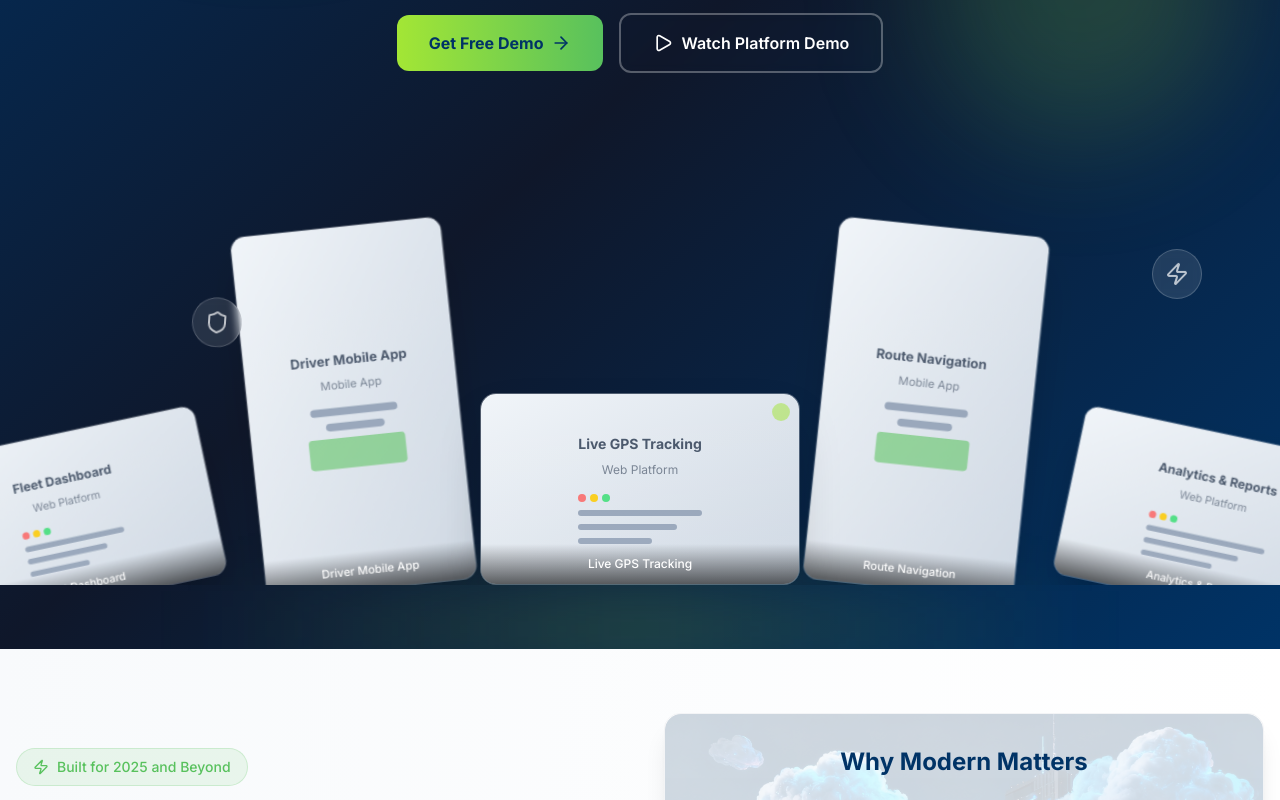
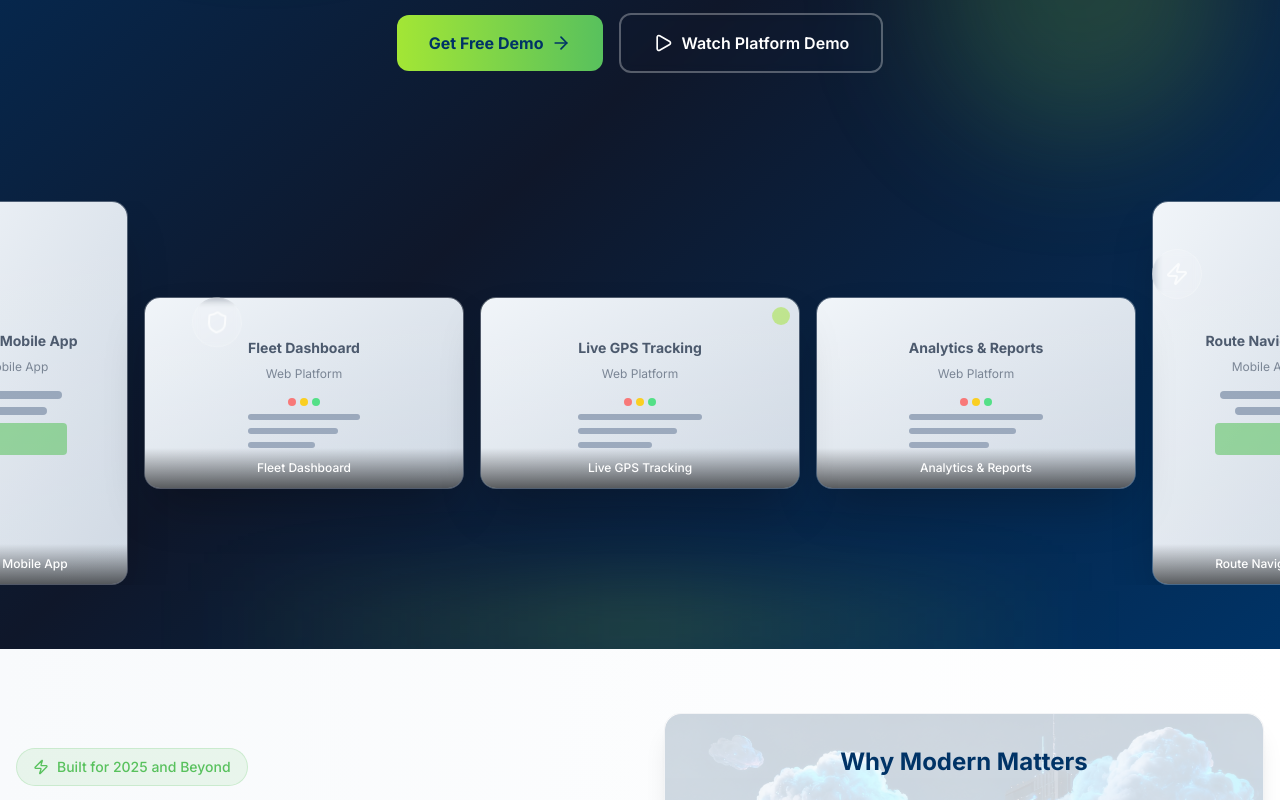
Before and after one commit to Bahareh-Esteki/fleetinfinity, a Next.js app: page / in a window 1280 px wide. Shown: the part 493-1293 px from the top of the page. Built offline with nearby package versions, Linux system fonts and the light colour scheme.

Commit message:
homepage building

```diff
--- a/app/components/HeroSection.js
+++ b/app/components/HeroSection.js
@@ -17,19 +17,19 @@ const ModernHero = () => {
     return () => window.removeEventListener("mousemove", handleMouseMove);
   }, []);
 
-  // Platform screenshots - 5 cards like in the reference image
+  // Platform screenshots - 5 cards in straight line
   const platformScreenshots = [
     {
       id: 1,
+      type: "mobile",
+      title: "Driver Mobile App",
+      src: "/images/screenshots/mobile-driver.png",
+    },
+    {
+      id: 2,
       type: "web",
       title: "Fleet Dashboard",
       src: "/images/screenshots/dashboard-overview.png",
-    },
-    {
-      id: 2,
-      type: "mobile",
-      title: "Driver Mobile App",
-      src: "/images/screenshots/mobile-driver.png",
     },
     {
       id: 3,
@@ -39,15 +39,15 @@ const ModernHero = () => {
     },
     {
       id: 4,
+      type: "web",
+      title: "Analytics & Reports",
+      src: "/images/screenshots/analytics-dashboard.png",
+    },
+    {
+      id: 5,
       type: "mobile",
       title: "Route Navigation",
       src: "/images/screenshots/mobile-navigation.png",
-    },
-    {
-      id: 5,
-      type: "web",
-      title: "Analytics & Reports",
-      src: "/images/screenshots/analytics-dashboard.png",
     },
   ];
 
@@ -202,20 +202,30 @@ const ModernHero = () => {
         </motion.div>
       </div>
 
-      {/* Large Screenshot Showcase - Similar to reference image */}
+      {/* Straight Line Screenshot Showcase */}
       <motion.div
         className="relative w-full mt-8 pb-16"
         initial={{ opacity: 0, y: 60 }}
         animate={{ opacity: 1, y: 0 }}
         transition={{ delay: 1, duration: 1 }}
       >
-        <div className="flex justify-center items-end gap-4 px-4 overflow-x-auto">
+        <div className="flex justify-center items-center gap-4 px-4 overflow-x-auto">
           {platformScreenshots.map((screenshot, index) => {
             const isMobile = screenshot.type === "mobile";
-            // Create curved arrangement
-            const rotation = (index - 2) * 6; // Reduced rotation for subtler effect
-            const yOffset = Math.abs(index - 2) * 15; // Creates gentle curve
-            const scale = 1 - Math.abs(index - 2) * 0.05; // Minimal size variation
+            const isMiddle = index === 2; // Middle card (index 2)
+
+            // Calculate rotation: middle = 0°, sides tilt away
+            let rotation = 0;
+            if (index < 2) {
+              // Left cards tilt left (negative rotation)
+              rotation = (2 - index) * -12; // -12° for far left, -24° for second from left
+            } else if (index > 2) {
+              // Right cards tilt right (positive rotation)
+              rotation = (index - 2) * 12; // 12° for first right, 24° for far right
+            }
+
+            // Z-index: middle card highest, decreasing towards edges
+            const zIndex = 5 - Math.abs(index - 2);
 
             return (
               <motion.div
@@ -226,16 +236,13 @@ const ModernHero = () => {
                     : "w-64 h-40 md:w-80 md:h-48"
                 } rounded-2xl overflow-hidden shadow-2xl border border-white/20 backdrop-blur-sm bg-white/10 flex-shrink-0`}
                 style={{
-                  transform: `rotate(${rotation}deg) translateY(${yOffset}px) scale(${scale})`,
-                  zIndex: 5 - Math.abs(index - 2),
+                  transform: `rotateY(${rotation}deg)`,
+                  zIndex: zIndex,
+                  transformStyle: "preserve-3d",
                 }}
-                whileHover={{
-                  scale: scale + 0.05,
-                  rotate: rotation * 0.3,
-                  y: -20,
-                  zIndex: 10,
-                  transition: { duration: 0.3 },
-                }}
+                initial={{ opacity: 0, y: 50 }}
+                animate={{ opacity: 1, y: 0 }}
+                transition={{ delay: 1.2 + index * 0.1, duration: 0.6 }}
               >
                 {/* Placeholder for screenshot - replace with actual images */}
                 <div className="w-full h-full bg-gradient-to-br from-slate-100 to-slate-300 flex flex-col items-center justify-center p-4">
@@ -256,7 +263,7 @@ const ModernHero = () => {
                       </div>
                     ) : (
                       <div className="w-full space-y-2">
-                        <div className="flex gap-1 mb-2">
+                        <div className="flex gap-1 mb-2 justify-center">
                           <div className="w-2 h-2 bg-red-400 rounded-full"></div>
                           <div className="w-2 h-2 bg-yellow-400 rounded-full"></div>
                           <div className="w-2 h-2 bg-green-400 rounded-full"></div>
@@ -287,6 +294,11 @@ const ModernHero = () => {
                     {screenshot.title}
                   </div>
                 </div>
+
+                {/* Highlight middle card */}
+                {isMiddle && (
+                  <div className="absolute -inset-1 bg-gradient-to-r from-lime-400/20 to-brand-green/20 rounded-2xl blur-sm -z-10"></div>
+                )}
               </motion.div>
             );
           })}
```
